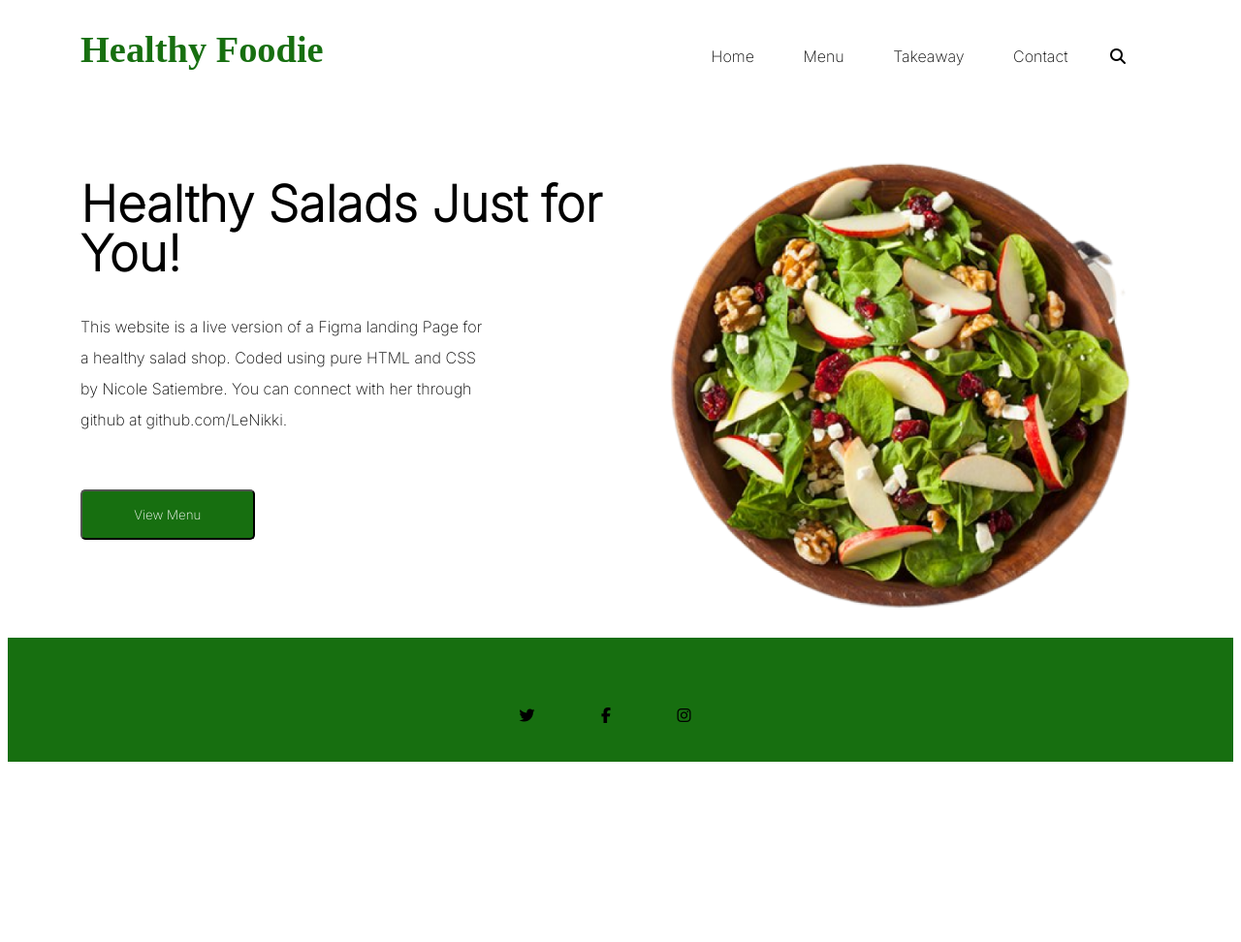
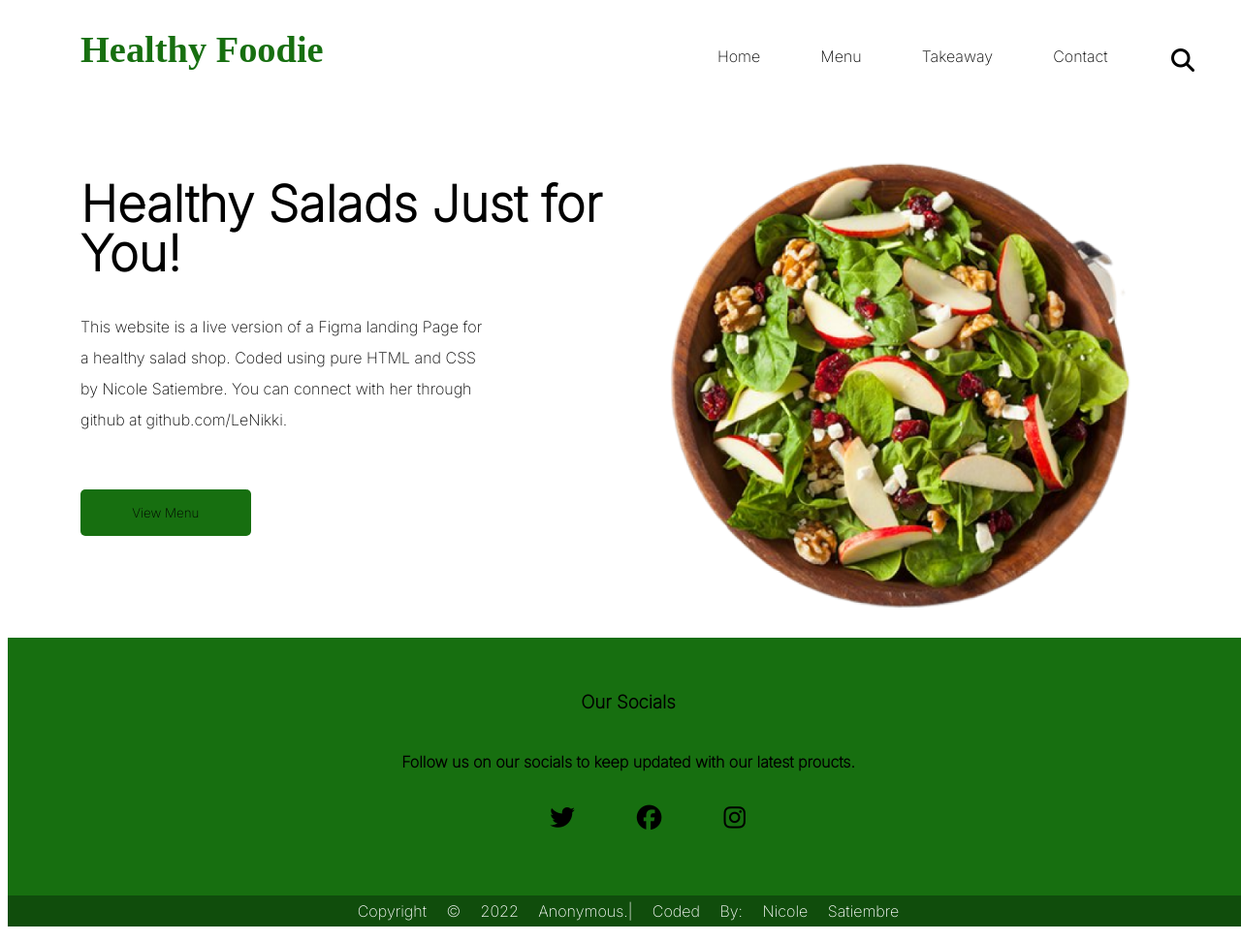
Before and after one commit to LeNikki/Healthy-Foodie, a plain HTML site: page salad.html in a window 1280 px wide. Shown: the whole page at 97% size. Before the commit the page ends 800 px from the top, so only its background shows below. Drawn offline with Linux system fonts and the light colour scheme.

Commit message:
Add files via upload

```diff
--- a/main.css
+++ b/main.css
@@ -1,9 +1,11 @@
 
 *{
     font-family:inter;
+    box-sizing: border-box;
 }
 
-/*whole container*/
+/*CONTENT--------*/
+/*whole body container*/
 .container{
     margin-left: 75px;
     margin-right: 75px;
@@ -21,45 +23,65 @@ img{
     max-width: 100%; /*makes it scale with screen size*/
     max-height: auto;
 }
+/*Main motto*/
 .tagline{
     font-weight:bolder ;
     line-height: 1em;
     font-size: 4vw;
 }
-
+/*Main Div Content*/
 .Main{
    display:grid;
    grid-template-columns:1.2fr 1fr;
    margin-top:5em;
 }
+/*short description below main motto*/
 .subtitle{
     max-width: 70%;
     line-height: 2em;
 }
 /*view button*/
 .view{
+    border:none; /*avoid border line*/
     background-color: #176f10;
-    color: white;
     padding: 1.2em 4em;
     border-radius: 5px;
     border-color: none;
     margin-top: 3em;
+    border-style: solid 0;
 }
+.view:hover{
+    background-color: white;
+    border-color:black;
+    color:black;
+}
+
+
+/*NAVIGATION BAR------------*/
 
 .Navbar{
     margin-top: 2em;
 }
+.search{
+    font-size: 1.5em;
+    float:right;
+    position: absolute;
+    right:2em;
+    top:2em;
+}
+
 nav ul{
     float: right;
-    margin-right: 20px;
+    margin-right: 2vw;
 }
 
 nav ul li {
    display: inline-block;
-    margin: 0 1em;
+   margin: 0 1em;
 }
+
 nav ul li a{
-    padding: 7px;
+    padding: 1vw;
     border-radius: 3px;
     text-decoration: none;
     color: black
@@ -71,7 +93,7 @@ nav ul li a{
     background-color:#176f10
 }
 
-/*when clicked, the checkbox is checked*/
+/*when burger button is clicked, the checkbox is checked*/
 .checkbtn{
     font-size: 30px;
     float: right;
@@ -85,8 +107,8 @@ nav ul li a{
 }
 
 
-
-/*tablets*/
+/*NO NEED NA BECAUSE SIZES ARE RELATIVE*/
+/*tablets or small screen desktop, just need to abate font sizes and such..
 @media (max-width: 952px){
     label.logo{
         font-size: 32px;
@@ -98,8 +120,9 @@ nav ul li a{
         font-size: 48px;
         line-height: 1.5em;
     }
-}
+}*/
 
+/*phones- or screen sizes need to compress into hand mode*/
 @media (max-width: 858px){
     .container{
         margin: 0px;
@@ -121,13 +144,19 @@ nav ul li a{
 
     .checkbtn{
         display:block;
+        float:left;
+        margin-left:1em;
+    }
+    .search{
+
+        top:1.5em;
     }
 
     ul{
         position:fixed;
         width: 100%;
         height: 100vh;
-        background-color:#176f10;
+        background-color: white;
         top: 80px;
         left: -110%;
         text-align: center;
@@ -143,9 +172,7 @@ nav ul li a{
     nav ul li a{
         font-size: 26px;
     }
-    .active:hover{
-        background-color: none;
-    }
+
     #check:checked ~ ul{
         left:0;
     }
@@ -158,19 +185,81 @@ nav ul li a{
         grid-template-columns:none;
         grid-template-rows: 1.3fr 1fr;
      }
+     .menus li i{
+         display:block;
+         float:left;
+     }
+     .brand{
+         margin-left:1.2em;
+     }
 }
 
+/*FOOTER THINGS*/
+footer{
+    padding-top: 2em;
+    margin: 0;
+    height:auto;
+    width: 100vw;
+    background-color: #176f10;
+    line-height: 2rem;
+    left:0;
+    bottom:0;
+    right: 0;
+}
+.footer-content{
+    display: flex;
+    align-items: center;
+    justify-content: center;
+    flex-direction:column;
+    text-align:center;
+}
+.footer-content h1{
+    line-height: 2em;
+    font-weight: 8000;
+    text-transform: capitalize;
+    font-size: 1.8em;
+}
 
-footer{
-    background-color:#176f10;
-    padding: 2em;
+.footer-content p{
+    max-width: 500px;
+    margin: 10px auto;
+    line-height: 2em;
+    font-weight: bolder;
+}
+
+.socials{
+    list-style: none;
+    display: flex;
+    align-items: center;
+    justify-content: center;
+    margin: 1rem 0 3rem 0;
+}
+.socials li{
+    margin: 0 2rem;
+    font-size: 2vw;
+}
+.socials li a:hover{
+    color:white;
+}
+.socials li a {
+    text-decoration: none;
+    color:black;
+}
+.footer-bottom{
+    background-color: #104d0c;
+    width: 100vw
+    padding: 2em 0;
+    text-align: center;
     margin: 0;
-    height:4em;
-
+    bottom:0;
 }
-footer p{
-    line-height: 2em;
-    text-align: center;
-    margin-top: 2em;
-    letter-spacing: 2em;
+.footer-bottom p{
+    word-spacing: 1em;
+    text-transform: capitalize;
+    color:white;
 }
+.footer-bottom span{
+    text-transform: uppercase;
+    opacity: .4;
+    font-weight: 200;
+}
--- a/salad.html
+++ b/salad.html
@@ -9,6 +9,7 @@
 
    <link rel = "stylesheet" type = "text/css" href = "main.css">
    <script src="https://kit.fontawesome.com/a076d05399.js" ></script>
+   <link rel="stylesheet" href="https://cdnjs.cloudflare.com/ajax/libs/font-awesome/4.7.0/css/font-awesome.min.css"> <!--This works-->
 
    <title>Healthy Foodie</title>
    </head>
@@ -26,13 +27,14 @@
 
 
                 <label class = "brand">Healthy Foodie</label>
-                <ul>
+                <ul class="menus">
                     <li><a href = # class="active">Home</a></li>
                     <li><a href = #  class = "active">Menu</a></li>
                     <li><a href = #  class = "active">Takeaway</a></li>
                     <li><a href = #  class = "active">Contact</a></li>
-                    <li><i href = #  class="fas fa-search"></i></li>
                 </ul>
+                <a class="search"><i class="fas fa-search"></i><a></a><!--Not part of the list-->
+
         </nav>
         <div class="Main">
             <div class = "sub1">
@@ -58,12 +60,20 @@
         </style>
    </body>
    <footer>
-            <p>
-            <a><i class="fa-brands fa-twitter"></i></a>
-            <a><i class='fa fa-facebook'></i></a>
-            <a><i class="fab fa-instagram"></i></a>
-            </p>
+
+    <div class=footer-content>
+            <h3>Our Socials</h3>
+            <p>Follow us on our socials to keep updated with our latest proucts.</p>
+            <ul class="socials">
+            <li><a href="#"><i class="fa fa-twitter"></i></a></li>
+            <li><a href="#"><i class='fa fa-facebook'></i></a></li>
+            <li><a href ="#"><i class="fa fa-instagram"></i></a></li>
+            </ul>
        </ul>
+    </div>
+    <div class="footer-bottom">
+        <p>Copyright &copy; 2022 anonymous.| Coded by: Nicole Satiembre</p>
+    </div>
    </footer>
 
 </html>
```
Also changed, not shown: images/greenbar.jpg (added), images/greenbar2.jpg (added).
